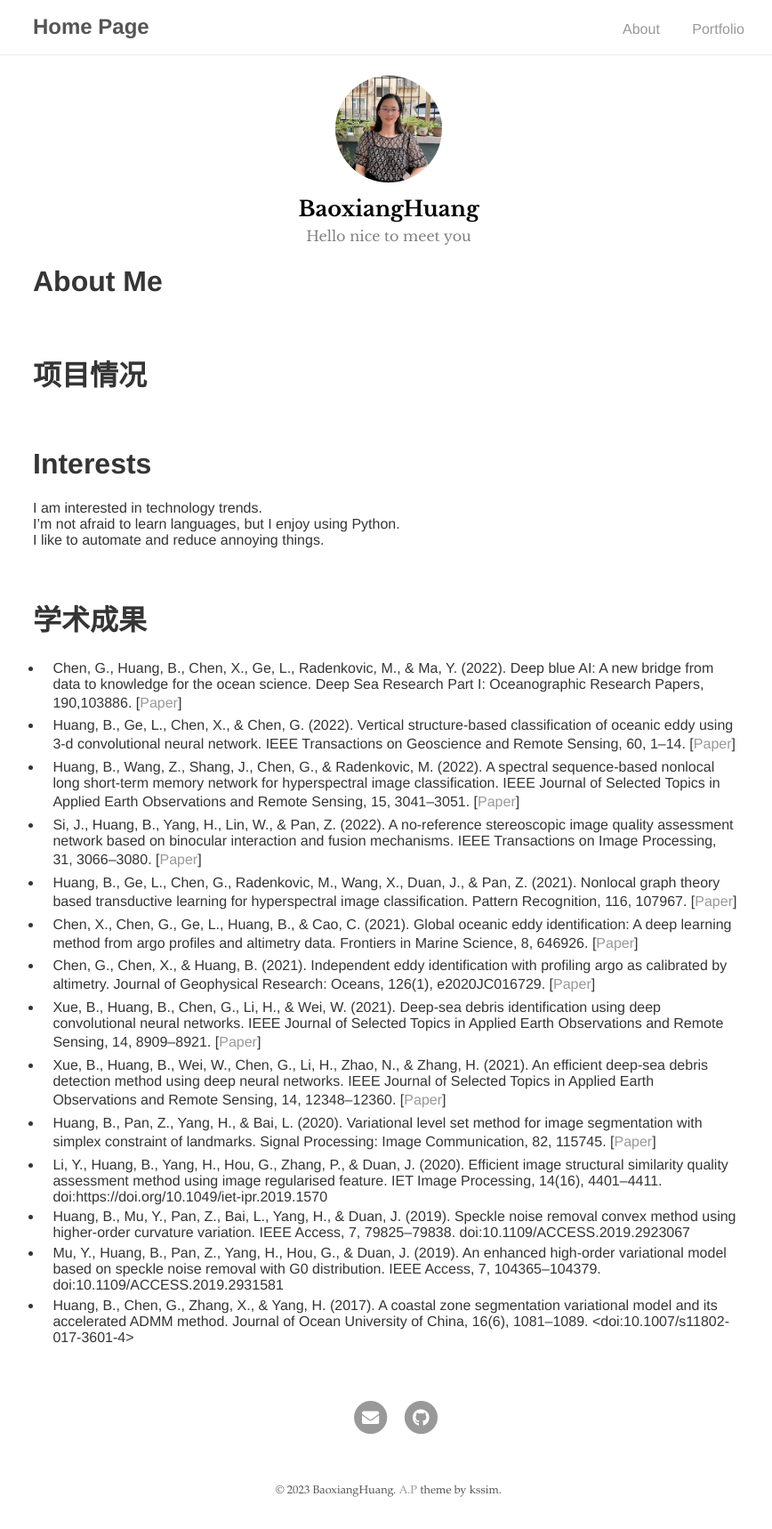
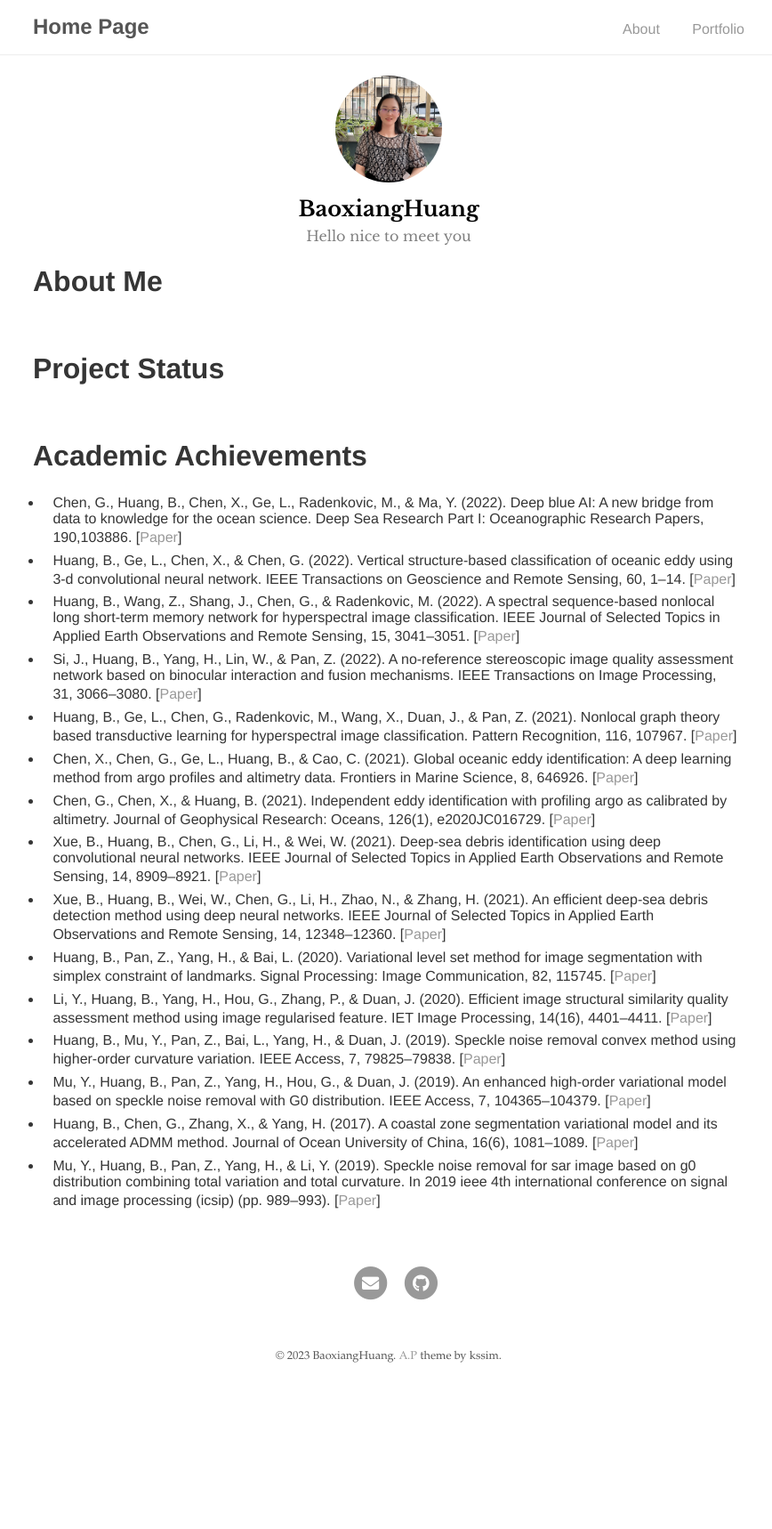
Before and after one commit to BaoxiangHuang/BaoxiangHuang.github.io, a Jekyll site: the page built from index.md, in a window 1280 px wide. Shown: the whole page at 89% size, without its empty margins (203-1071 px from the left). Built offline with Jekyll 4.4.1, drawn with Linux system fonts in a browser that asks for light colours; our own code applies the rules of GitHub Pages for plain Markdown files; after the commit the page ends 1567 px from its top, so only the background shows below that.

Commit message:
Update index.md

```diff
--- a/index.md
+++ b/index.md
@@ -7,18 +7,12 @@ layout: about
 
 <br/>
 
-# 项目情况
+# Project Status
+
 
 
 <br/>
-
-# Interests
-I am interested in technology trends.
-I'm not afraid to learn languages, but I enjoy using Python.
-I like to automate and reduce annoying things.
-
-<br/>
-# 学术成果
+# Academic Achievements
 * Chen, G., Huang, B., Chen, X., Ge, L., Radenkovic, M., & Ma, Y. (2022). Deep blue AI: A new bridge from
 data to knowledge for the ocean science. Deep Sea Research Part I: Oceanographic Research Papers, 190,103886. [[Paper](https://www.frontiersin.org/articles/10.3389/fmars.2022.1034188/full)]
 * Huang, B., Ge, L., Chen, X., & Chen, G. (2022). Vertical structure-based classification of oceanic eddy
@@ -44,10 +38,14 @@ Observations and Remote Sensing, 14, 12348–12360. [[Paper](https://ieeexplore.
 * Huang, B., Pan, Z., Yang, H., & Bai, L. (2020). Variational level set method for image segmentation with
 simplex constraint of landmarks. Signal Processing: Image Communication, 82, 115745. [[Paper](https://www.sciencedirect.com/science/article/abs/pii/S0923596519310690?via%3Dihub)]
 * Li, Y., Huang, B., Yang, H., Hou, G., Zhang, P., & Duan, J. (2020). Efficient image structural similarity
-quality assessment method using image regularised feature. IET Image Processing, 14(16), 4401–4411. doi:https://doi.org/10.1049/iet-ipr.2019.1570
+quality assessment method using image regularised feature. IET Image Processing, 14(16), 4401–4411. [[Paper](https://ietresearch.onlinelibrary.wiley.com/doi/10.1049/iet-ipr.2019.1570)]
 * Huang, B., Mu, Y., Pan, Z., Bai, L., Yang, H., & Duan, J. (2019). Speckle noise removal convex method
-using higher-order curvature variation. IEEE Access, 7, 79825–79838. doi:10.1109/ACCESS.2019.2923067
+using higher-order curvature variation. IEEE Access, 7, 79825–79838. [[Paper](https://ietresearch.onlinelibrary.wiley.com/doi/10.1049/iet-ipr.2019.1570)]
 * Mu, Y., Huang, B., Pan, Z., Yang, H., Hou, G., & Duan, J. (2019). An enhanced high-order variational
-model based on speckle noise removal with G0 distribution. IEEE Access, 7, 104365–104379. doi:10.1109/ACCESS.2019.2931581
+model based on speckle noise removal with G0 distribution. IEEE Access, 7, 104365–104379. [[Paper](https://ieeexplore.ieee.org/document/8778646)]
 * Huang, B., Chen, G., Zhang, X., & Yang, H. (2017). A coastal zone segmentation variational model and its
-accelerated ADMM method. Journal of Ocean University of China, 16(6), 1081–1089. <doi:10.1007/s11802-017-3601-4>
+accelerated ADMM method. Journal of Ocean University of China, 16(6), 1081–1089. [[Paper](https://link.springer.com/article/10.1007/s11802-017-3601-4
+)]
+* Mu, Y., Huang, B., Pan, Z., Yang, H., & Li, Y. (2019). Speckle noise removal for sar image based on g0
+distribution combining total variation and total curvature. In 2019 ieee 4th international conference on
+signal and image processing (icsip) (pp. 989–993). [[Paper](https://ieeexplore.ieee.org/document/8868583)]
```
